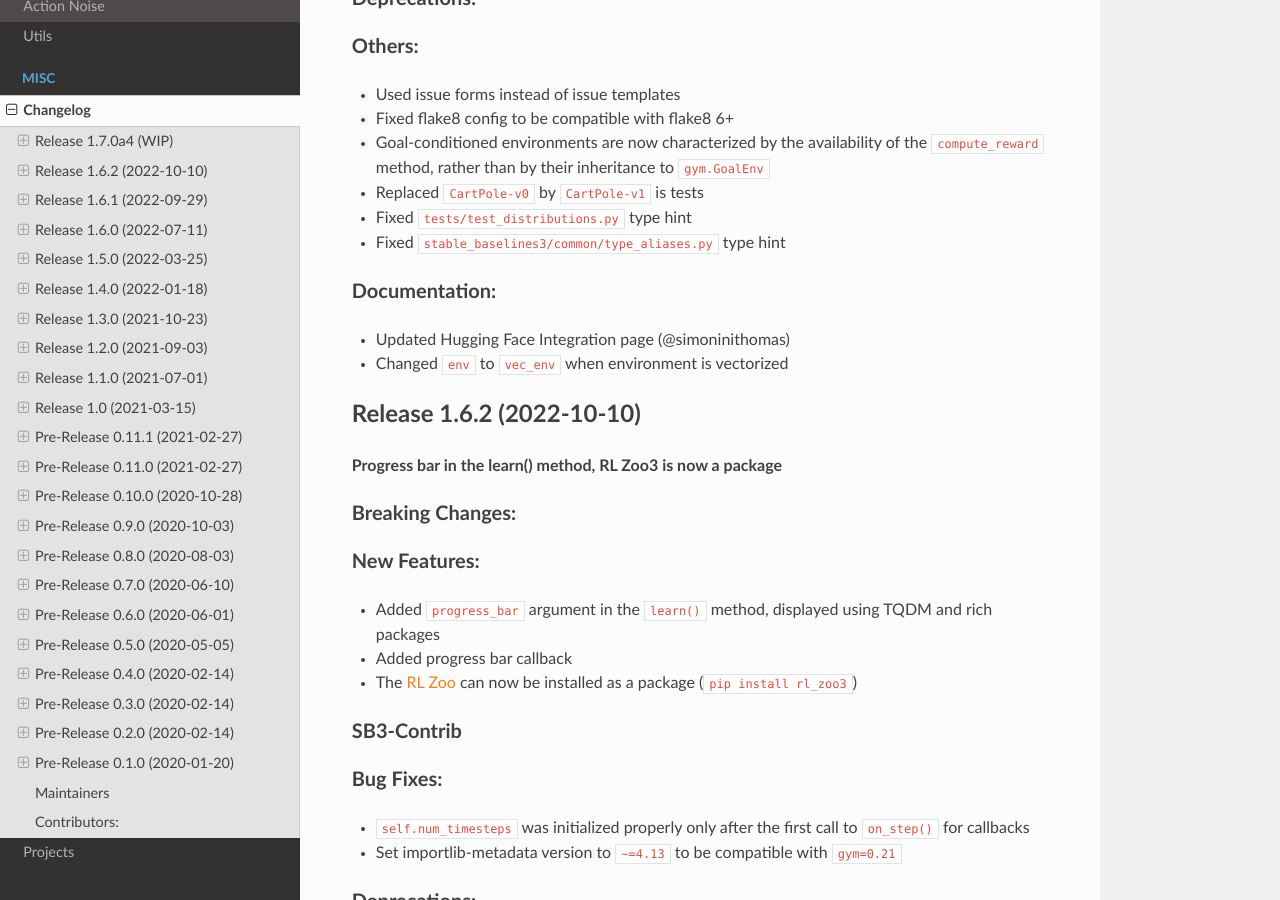
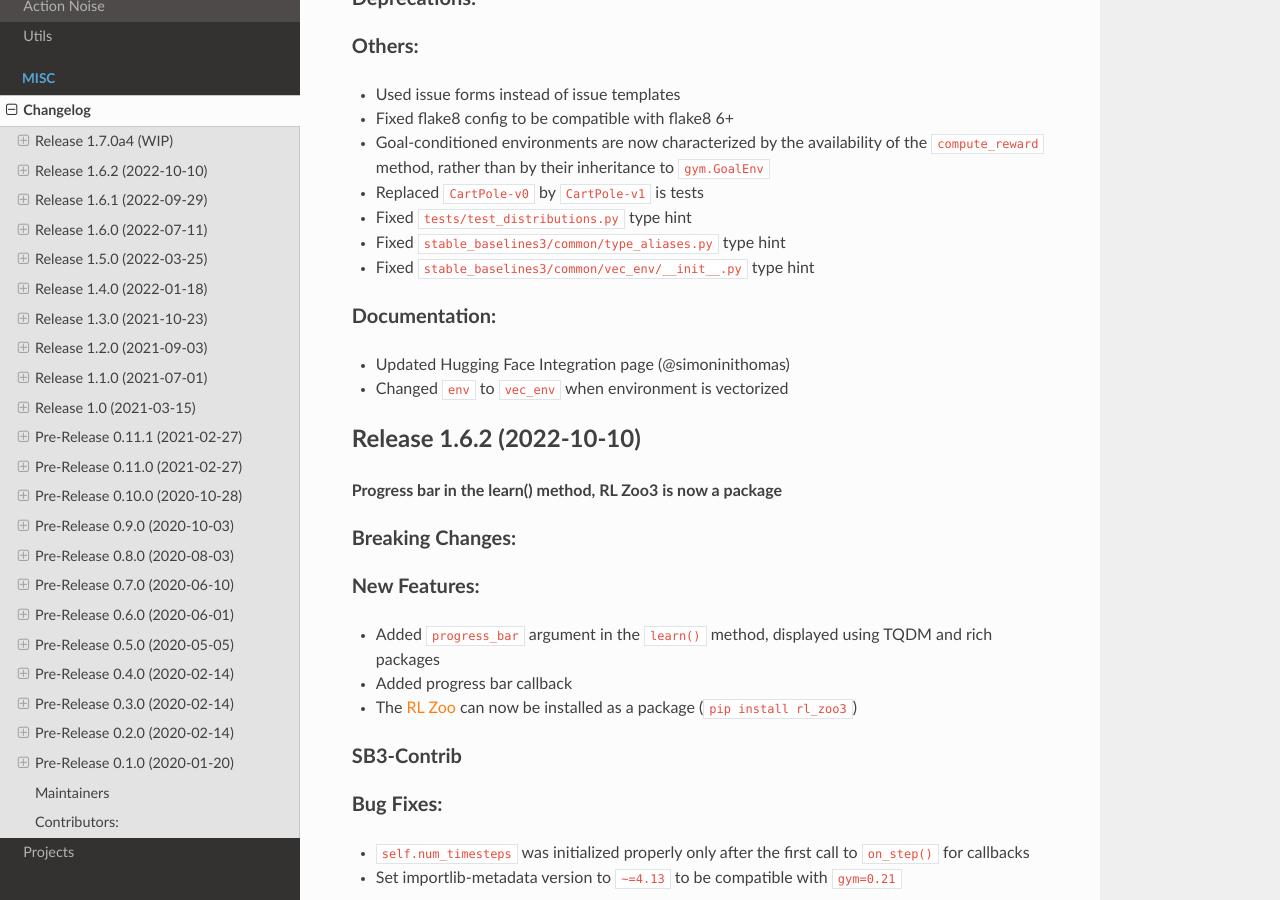
Before and after one commit to DLR-RM/stable-baselines3, a Sphinx documentation site: the page built from docs/misc/changelog.rst, in a window 1280 px wide and 900 px high, scrolled down 857 px. Built offline with Sphinx 7.4.7 and the Read the Docs theme 2.0.0, drawn with Linux system fonts in a browser that asks for light colours; pages that are not in the unit, such as notebooks, are missing from menus.

Commit message:
Update changelog

```diff
--- a/docs/misc/changelog.rst
+++ b/docs/misc/changelog.rst
@@ -42,6 +42,7 @@ Others:
 - Replaced ``CartPole-v0`` by ``CartPole-v1`` is tests
 - Fixed ``tests/test_distributions.py`` type hint
 - Fixed ``stable_baselines3/common/type_aliases.py`` type hint
+- Fixed ``stable_baselines3/common/vec_env/__init__.py`` type hint
 
 Documentation:
 ^^^^^^^^^^^^^^
```
